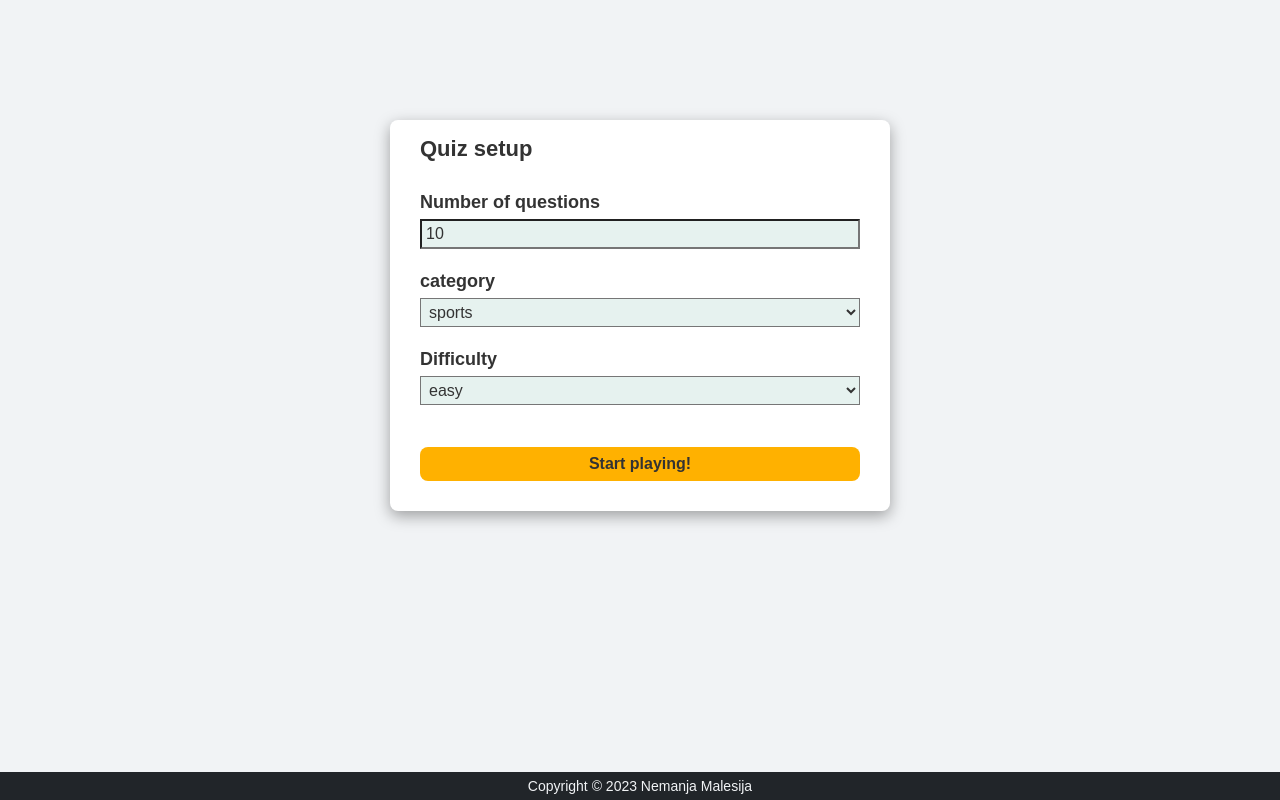
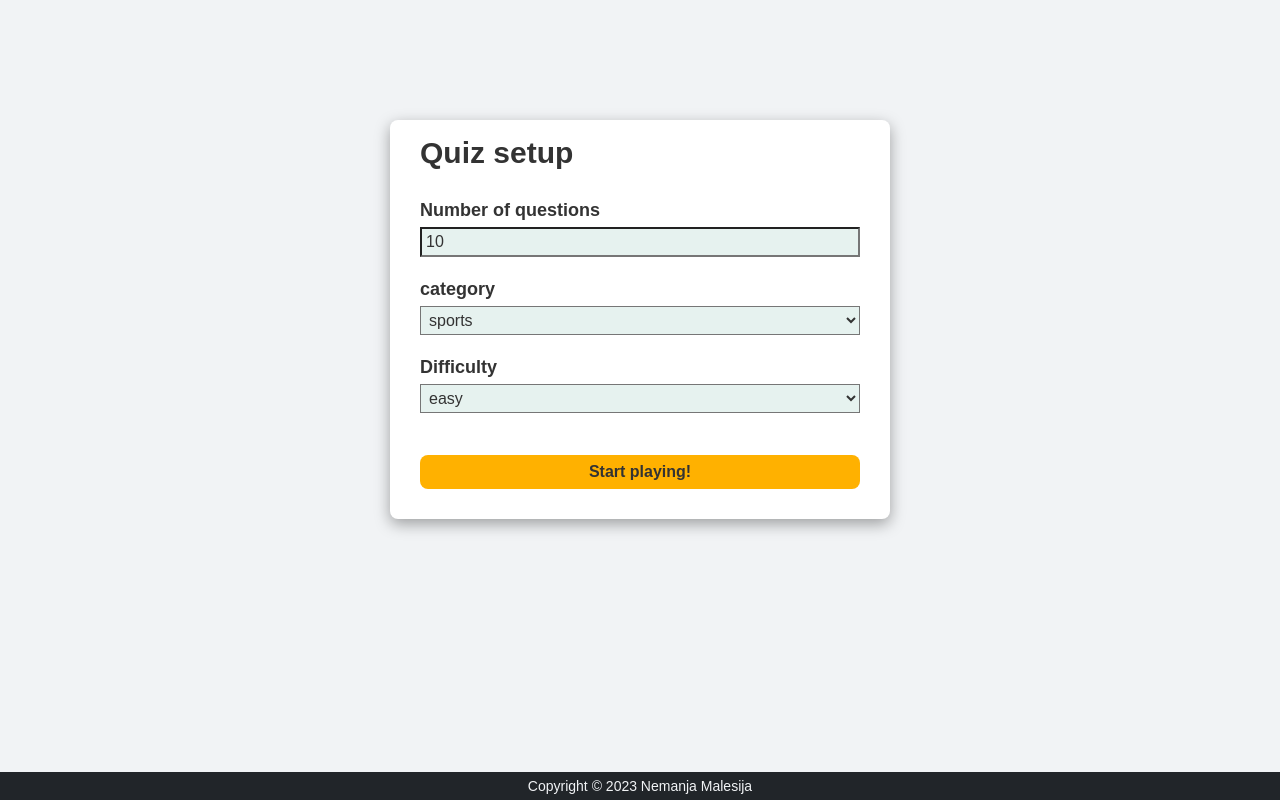
Before and after one commit to nemanjamalesija/quizz-app, a React (Create React App) app: page / in a window 1280 px wide. Built offline with nearby package versions, Linux system fonts and the light colour scheme; the HTML template or start-up script is replaced by a standard one.

Commit message:
Adjust quizz heading size

```diff
--- a/src/index.css
+++ b/src/index.css
@@ -34,7 +34,7 @@ html {
 
 .heading-primary {
   padding: 1.6rem 3rem 0;
-  font-size: 2.2rem;
+  font-size: 3rem;
   color: #333;
 }
 
```
